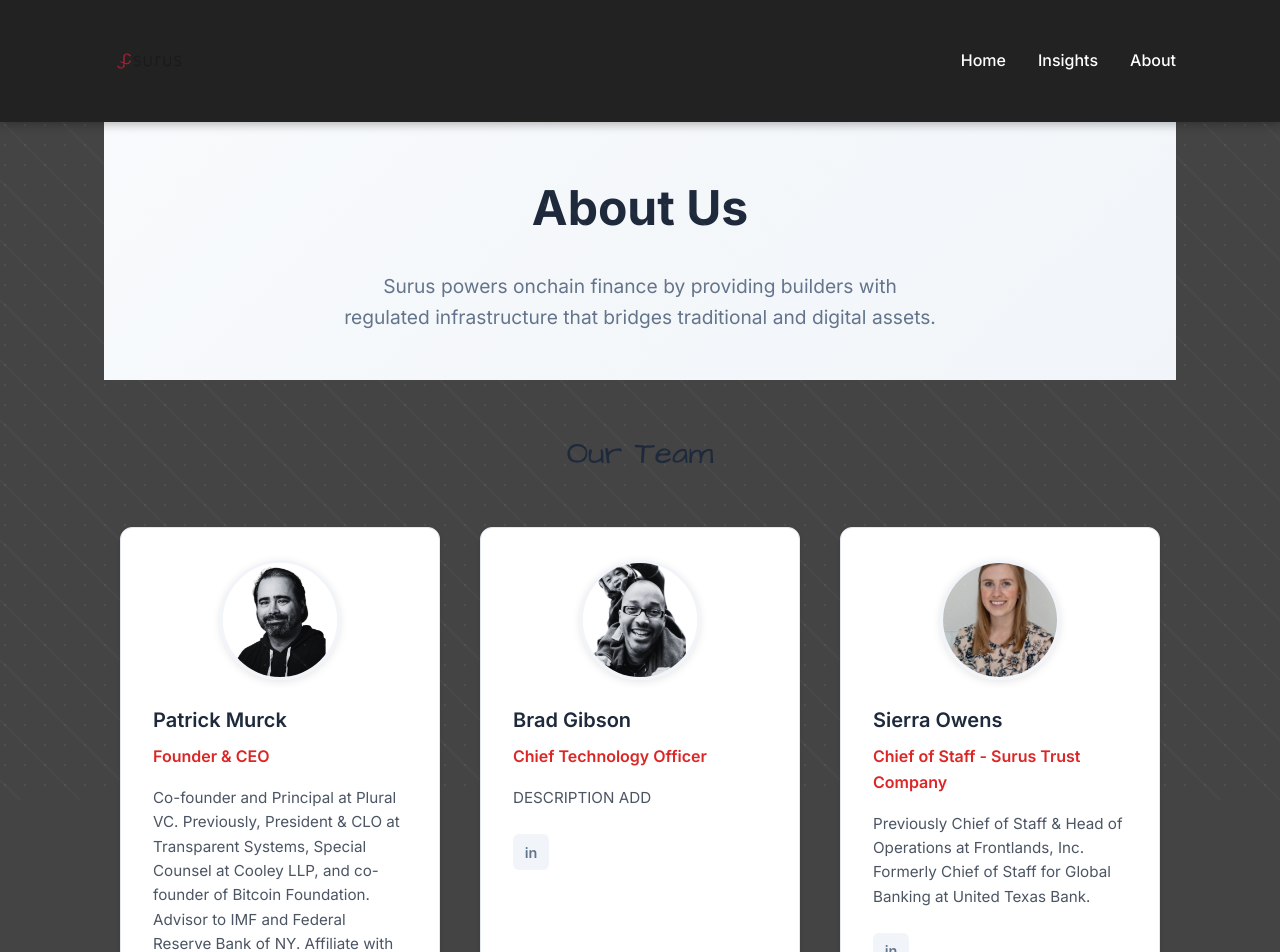
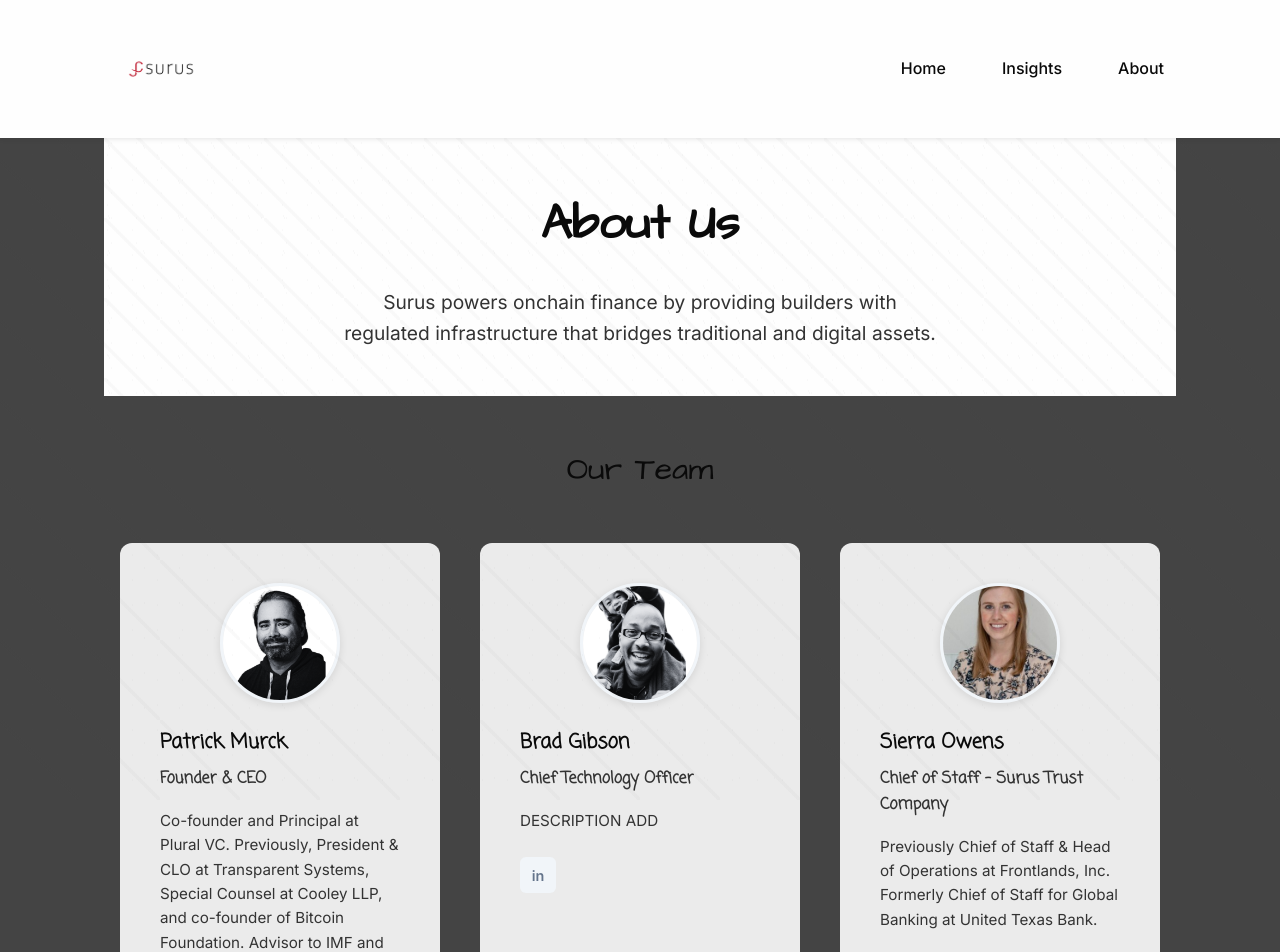
Before and after one commit to klr08/surus-website, a React (Vite) app: page /about in a window 1280 px wide. Shown: the top 952 px of the page. Built offline with nearby package versions, Linux system fonts and the light colour scheme.

Commit message:
Apply clean, minimal design scheme throughout the entire website

```diff
--- a/public/css/style.css
+++ b/public/css/style.css
@@ -8,14 +8,14 @@
 body {
     font-family: 'Inter', -apple-system, BlinkMacSystemFont, 'Segoe UI', Roboto, sans-serif;
     line-height: 1.6;
-    color: #fff;
-    background-color: #444;
+    color: #333;
+    background-color: #fefefe;
 }
 
 /* Header Styles */
 header {
-    background: #222;
-    box-shadow: 0 2px 10px rgba(0,0,0,0.3);
+    background: #fefefe;
+    box-shadow: 0 1px 5px rgba(0,0,0,0.1);
     position: sticky;
     top: 0;
     z-index: 100;
@@ -60,13 +60,16 @@
 
 nav a {
     text-decoration: none;
-    color: #fff;
+    color: #0a0a0a;
     font-weight: 500;
-    transition: color 0.3s;
+    transition: all 0.3s ease;
+    padding: 8px 12px;
+    border-radius: 6px;
 }
 
 nav a:hover {
     color: #dc2626;
+    background-color: rgba(235, 235, 235, 0.5);
 }
 
 /* Main Content */
@@ -349,22 +352,45 @@
 /* Blog Styles */
 .page-header {
     text-align: center;
-    padding: 3rem 0;
-    background: linear-gradient(135deg, #f8fafc 0%, #f1f5f9 100%);
+    padding: 4rem 0;
+    background: #fefefe;
     margin-bottom: 3rem;
+    position: relative;
+}
+
+.page-header::before {
+    content: '';
+    position: absolute;
+    top: 0;
+    left: 0;
+    right: 0;
+    bottom: 0;
+    background-image:
+        radial-gradient(circle at 30% 20%, rgba(68,68,68,0.03) 1px, transparent 1px),
+        radial-gradient(circle at 70% 80%, rgba(68,68,68,0.03) 1px, transparent 1px),
+        linear-gradient(45deg, transparent 48%, rgba(68,68,68,0.03) 49%, rgba(68,68,68,0.03) 51%, transparent 52%);
+    background-size: 25px 25px, 35px 35px, 80px 80px;
+    background-position: 0 0, 15px 15px, 0 0;
+    pointer-events: none;
+    z-index: 1;
 }
 
 .page-header h1 {
     font-size: 2.5rem;
     margin-bottom: 1rem;
-    color: #1e293b;
+    color: #0a0a0a;
+    position: relative;
+    z-index: 2;
+    font-family: 'Architects Daughter', cursive;
 }
 
 .page-header p {
     font-size: 1.1rem;
-    color: #64748b;
+    color: #333;
     max-width: 600px;
     margin: 0 auto;
+    position: relative;
+    z-index: 2;
 }
 
 .blog-grid {
@@ -375,17 +401,16 @@
 }
 
 .blog-card {
-    background: white;
+    background: #ebebeb;
     border-radius: 12px;
-    padding: 2rem;
-    box-shadow: 0 2px 4px rgba(0,0,0,0.1);
-    border: 1px solid #e2e8f0;
-    transition: transform 0.2s, box-shadow 0.2s;
+    padding: 40px;
+    border: none;
+    transition: all 0.3s ease;
 }
 
 .blog-card:hover {
-    transform: translateY(-4px);
-    box-shadow: 0 4px 12px rgba(0,0,0,0.15);
+    transform: translateY(-5px);
+    box-shadow: 0 10px 30px rgba(0,0,0,0.15);
 }
 
 .blog-meta {
@@ -444,17 +469,16 @@
 }
 
 .podcast-card {
-    background: white;
+    background: #ebebeb;
     border-radius: 12px;
     overflow: hidden;
-    box-shadow: 0 2px 4px rgba(0,0,0,0.1);
-    border: 1px solid #e2e8f0;
-    transition: transform 0.2s, box-shadow 0.2s;
+    border: none;
+    transition: all 0.3s ease;
 }
 
 .podcast-card:hover {
-    transform: translateY(-4px);
-    box-shadow: 0 4px 12px rgba(0,0,0,0.15);
+    transform: translateY(-5px);
+    box-shadow: 0 10px 30px rgba(0,0,0,0.15);
 }
 
 .podcast-image {
@@ -464,7 +488,7 @@
 }
 
 .podcast-content {
-    padding: 2rem;
+    padding: 40px;
 }
 
 .podcast-meta {
@@ -669,50 +693,94 @@
 .insights-hero {
     text-align: center;
     padding: 4rem 2rem;
-    background: #ffffff;
+    background: #fefefe;
+    position: relative;
+}
+
+.insights-hero::before {
+    content: '';
+    position: absolute;
+    top: 0;
+    left: 0;
+    right: 0;
+    bottom: 0;
+    background-image:
+        radial-gradient(circle at 30% 20%, rgba(68,68,68,0.03) 1px, transparent 1px),
+        radial-gradient(circle at 70% 80%, rgba(68,68,68,0.03) 1px, transparent 1px),
+        linear-gradient(45deg, transparent 48%, rgba(68,68,68,0.03) 49%, rgba(68,68,68,0.03) 51%, transparent 52%);
+    background-size: 25px 25px, 35px 35px, 80px 80px;
+    background-position: 0 0, 15px 15px, 0 0;
+    pointer-events: none;
+    z-index: 1;
 }
 
 .insights-hero-content {
     max-width: 800px;
     margin: 0 auto;
+    position: relative;
+    z-index: 2;
 }
 
 .insights-hero h1 {
     font-size: 3rem;
     font-weight: 700;
-    color: #1e293b;
-    margin-bottom: 1rem;
+    color: #0a0a0a;
+    margin-bottom: 1rem;
+    font-family: 'Architects Daughter', cursive;
 }
 
 .insights-subtitle {
     font-size: 1.2rem;
-    color: #64748b;
+    color: #333;
     line-height: 1.6;
+    font-family: 'Inter', sans-serif;
 }
 
 /* Podcast Section */
 .podcast-section {
-    background: #f8fafc;
+    background: #fefefe;
     padding: 3rem 2rem;
     text-align: center;
+    position: relative;
+}
+
+.podcast-section::before {
+    content: '';
+    position: absolute;
+    top: 0;
+    left: 0;
+    right: 0;
+    bottom: 0;
+    background-image:
+        radial-gradient(circle at 30% 20%, rgba(68,68,68,0.03) 1px, transparent 1px),
+        radial-gradient(circle at 70% 80%, rgba(68,68,68,0.03) 1px, transparent 1px),
+        linear-gradient(45deg, transparent 48%, rgba(68,68,68,0.03) 49%, rgba(68,68,68,0.03) 51%, transparent 52%);
+    background-size: 25px 25px, 35px 35px, 80px 80px;
+    background-position: 0 0, 15px 15px, 0 0;
+    pointer-events: none;
+    z-index: 1;
 }
 
 .podcast-section-content {
     max-width: 800px;
     margin: 0 auto;
+    position: relative;
+    z-index: 2;
 }
 
 .podcast-section h2 {
     font-size: 2rem;
     font-weight: 700;
-    color: #1e293b;
-    margin-bottom: 1rem;
+    color: #0a0a0a;
+    margin-bottom: 1rem;
+    font-family: 'Architects Daughter', cursive;
 }
 
 .podcast-description {
     font-size: 1.1rem;
-    color: #64748b;
+    color: #333;
     line-height: 1.6;
+    font-family: 'Inter', sans-serif;
 }
 
 .featured-post-section {
@@ -723,13 +791,15 @@
 
 .featured-post-container h2 {
     font-size: 2rem;
-    color: #1e293b;
+    color: #0a0a0a;
     margin-bottom: 0.5rem;
+    font-family: 'Architects Daughter', cursive;
 }
 
 .featured-subtitle {
-    color: #64748b;
+    color: #333;
     margin-bottom: 2rem;
+    font-family: 'Coming Soon', cursive;
 }
 
 .featured-post-link {
@@ -742,17 +812,16 @@
     display: grid;
     grid-template-columns: 300px 1fr;
     gap: 2rem;
-    background: white;
+    background: #ebebeb;
     border-radius: 12px;
-    box-shadow: 0 4px 6px -1px rgba(0, 0, 0, 0.1);
     overflow: hidden;
-    border: 1px solid #e2e8f0;
-    transition: transform 0.2s, box-shadow 0.2s;
+    border: none;
+    transition: all 0.3s ease;
 }
 
 .featured-post:hover {
-    transform: translateY(-4px);
-    box-shadow: 0 8px 15px rgba(0, 0, 0, 0.1);
+    transform: translateY(-5px);
+    box-shadow: 0 10px 30px rgba(0,0,0,0.15);
 }
 
 .featured-image {
@@ -773,7 +842,7 @@
 }
 
 .featured-content {
-    padding: 2rem;
+    padding: 40px;
     display: flex;
     flex-direction: column;
     justify-content: center;
@@ -782,9 +851,10 @@
 .featured-title {
     font-size: 1.5rem;
     font-weight: 600;
-    color: #1e293b;
+    color: #0a0a0a;
     margin-bottom: 1rem;
     line-height: 1.3;
+    font-family: 'Coming Soon', cursive;
 }
 
 .featured-meta {
@@ -804,9 +874,10 @@
 }
 
 .featured-description {
-    color: #4b5563;
+    color: #333;
     line-height: 1.6;
     margin-bottom: 1rem;
+    font-family: 'Inter', sans-serif;
 }
 
 .featured-links .listen-link {
@@ -849,19 +920,19 @@
 }
 
 .post-card {
-    background: white;
-    border: 1px solid #e5e7eb;
-    border-radius: 8px;
+    background: #ebebeb;
+    border: none;
+    border-radius: 12px;
     overflow: hidden;
     display: flex;
     flex-direction: column;
     height: 100%;
-    transition: border-color 0.2s, box-shadow 0.2s;
+    transition: all 0.3s ease;
 }
 
 .post-card:hover {
-    border-color: #d1d5db;
-    box-shadow: 0 4px 6px -1px rgba(0, 0, 0, 0.1);
+    transform: translateY(-5px);
+    box-shadow: 0 10px 30px rgba(0,0,0,0.15);
 }
 
 .post-image {
@@ -876,7 +947,7 @@
 }
 
 .post-content {
-    padding: 1.5rem;
+    padding: 40px;
     flex: 1;
     display: flex;
     flex-direction: column;
@@ -889,9 +960,10 @@
 .post-title {
     font-size: 1.25rem;
     font-weight: 600;
-    color: #1e293b;
+    color: #0a0a0a;
     margin-bottom: 1rem;
     line-height: 1.5;
+    font-family: 'Coming Soon', cursive;
 }
 
 .post-meta {
@@ -907,9 +979,10 @@
 }
 
 .post-description {
-    color: #4b5563;
+    color: #333;
     line-height: 1.6;
     font-size: 0.95rem;
+    font-family: 'Inter', sans-serif;
 }
 
 .post-footer {
@@ -1006,24 +1079,45 @@
 .about-hero {
     text-align: center;
     padding: 4rem 2rem;
-    background: linear-gradient(135deg, #f8fafc 0%, #f1f5f9 100%);
+    background: #fefefe;
+    position: relative;
+}
+
+.about-hero::before {
+    content: '';
+    position: absolute;
+    top: 0;
+    left: 0;
+    right: 0;
+    bottom: 0;
+    background-image:
+        radial-gradient(circle at 30% 20%, rgba(68,68,68,0.03) 1px, transparent 1px),
+        radial-gradient(circle at 70% 80%, rgba(68,68,68,0.03) 1px, transparent 1px),
+        linear-gradient(45deg, transparent 48%, rgba(68,68,68,0.03) 49%, rgba(68,68,68,0.03) 51%, transparent 52%);
+    background-size: 25px 25px, 35px 35px, 80px 80px;
+    background-position: 0 0, 15px 15px, 0 0;
+    pointer-events: none;
+    z-index: 1;
 }
 
 .about-hero-content {
     max-width: 800px;
     margin: 0 auto;
+    position: relative;
+    z-index: 2;
 }
 
 .about-hero h1 {
     font-size: 3rem;
     font-weight: bold;
     margin-bottom: 1.5rem;
-    color: #1e293b;
+    color: #0a0a0a;
+    font-family: 'Architects Daughter', cursive;
 }
 
 .about-hero-description {
     font-size: 1.2rem;
-    color: #64748b;
+    color: #333;
     line-height: 1.6;
     max-width: 600px;
     margin: 0 auto;
@@ -1037,9 +1131,10 @@
 
 .team-container h2 {
     font-size: 2.5rem;
-    color: #1e293b;
+    color: #0a0a0a;
     margin-bottom: 3rem;
     text-align: center;
+    font-family: 'Architects Daughter', cursive;
 }
 
 .team-grid {
@@ -1049,17 +1144,16 @@
 }
 
 .team-member {
-    background: white;
+    background: #ebebeb;
     border-radius: 12px;
-    padding: 2rem;
-    box-shadow: 0 2px 4px rgba(0,0,0,0.1);
-    border: 1px solid #e2e8f0;
-    transition: transform 0.2s, box-shadow 0.2s;
+    padding: 40px;
+    border: none;
+    transition: all 0.3s ease;
 }
 
 .team-member:hover {
-    transform: translateY(-2px);
-    box-shadow: 0 4px 12px rgba(0,0,0,0.15);
+    transform: translateY(-5px);
+    box-shadow: 0 10px 30px rgba(0,0,0,0.15);
 }
 
 .team-member-image {
@@ -1082,22 +1176,25 @@
 .team-member-name {
     font-size: 1.25rem;
     font-weight: 600;
-    color: #1e293b;
+    color: #0a0a0a;
     margin-bottom: 0.5rem;
+    font-family: 'Coming Soon', cursive;
 }
 
 .team-member-title {
     font-size: 1rem;
     font-weight: 600;
-    color: #dc2626;
-    margin-bottom: 1rem;
+    color: #333;
+    margin-bottom: 1rem;
+    font-family: 'Coming Soon', cursive;
 }
 
 .team-member-bio {
-    color: #4b5563;
+    color: #333;
     line-height: 1.6;
     margin-bottom: 1.5rem;
     font-size: 0.95rem;
+    font-family: 'Inter', sans-serif;
 }
 
 .team-member-links {
@@ -1247,13 +1344,14 @@
 
 /* Footer */
 footer {
-    background: #222;
+    background: #fefefe;
     text-align: center;
     padding: 2rem;
-    color: #cbd5e1;
+    color: #333;
     font-size: 0.9rem;
     margin-top: 2rem;
     position: relative;
+    border-top: 1px solid #ebebeb;
 }
 
 /* Organic Sketch Pattern for Footer */
@@ -1265,11 +1363,11 @@
     right: 0;
     bottom: 0;
     background-image:
-        radial-gradient(circle at 25% 25%, rgba(255,255,255,0.03) 1px, transparent 1px),
-        radial-gradient(circle at 75% 75%, rgba(255,255,255,0.03) 1px, transparent 1px),
-        linear-gradient(45deg, transparent 48%, rgba(255,255,255,0.02) 49%, rgba(255,255,255,0.02) 51%, transparent 52%);
-    background-size: 20px 20px, 20px 20px, 60px 60px;
-    background-position: 0 0, 10px 10px, 0 0;
+        radial-gradient(circle at 30% 20%, rgba(68,68,68,0.03) 1px, transparent 1px),
+        radial-gradient(circle at 70% 80%, rgba(68,68,68,0.03) 1px, transparent 1px),
+        linear-gradient(45deg, transparent 48%, rgba(68,68,68,0.03) 49%, rgba(68,68,68,0.03) 51%, transparent 52%);
+    background-size: 25px 25px, 35px 35px, 80px 80px;
+    background-position: 0 0, 15px 15px, 0 0;
     pointer-events: none;
     z-index: 1;
 }
```
